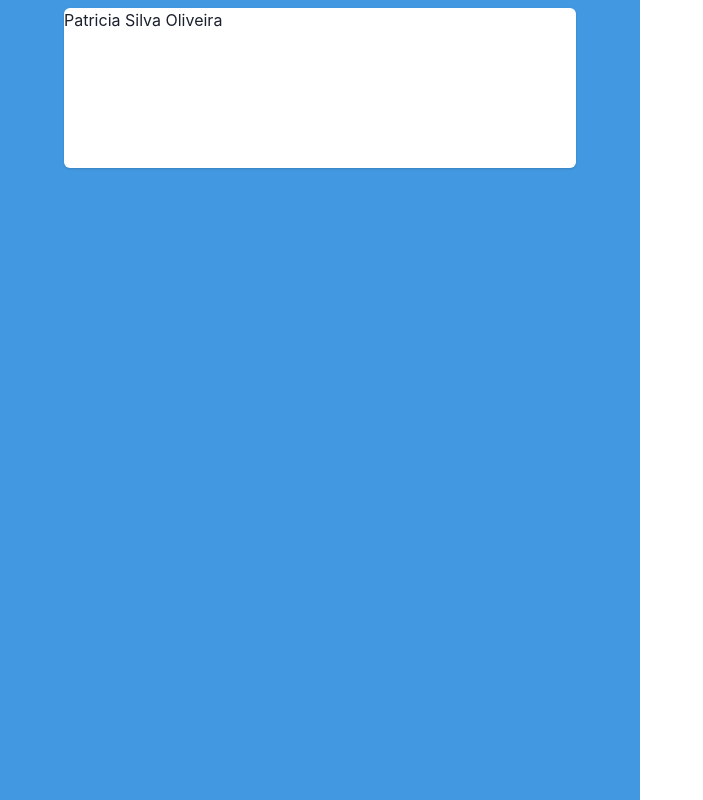
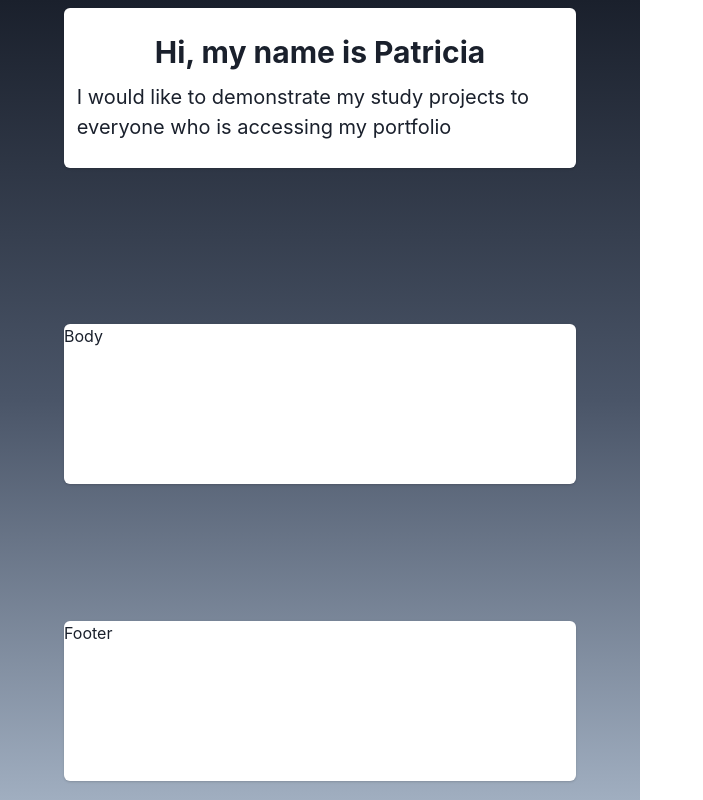
Before and after one commit to olliso17/Myportifolio, a Next.js app: page / in a window 1280 px wide. Shown: the whole page, without its empty margins (0-703 px from the left). Built offline with nearby package versions, Linux system fonts and the light colour scheme; no server answers.

Commit message:
feat(colors): update colors body

```diff
--- a/components/box/box_context.tsx
+++ b/components/box/box_context.tsx
@@ -41,7 +41,7 @@ export const BoxContext = () => {
   var count = 1;
   return (
     <Flex
-      bg="pink.400"
+      bg="gray.900"
       color="black"
       maxW={"100%"}
       direction={"column"}
--- a/components/box/box_introdution.tsx
+++ b/components/box/box_introdution.tsx
@@ -1,9 +1,14 @@
-import { Box, Card, Flex, Text } from "@chakra-ui/react";
+import { Box, Card, Center, Flex, Text } from "@chakra-ui/react";
+import { Children, ReactNode } from "react";
 
-export const BoxIntrodution = () => {
+type BoxProps = {
+  children: ReactNode;
+};
+
+export const BoxIntrodution = ({ children }: BoxProps) => {
   return (
     <Flex
-      bg="blue.400"
+      bgGradient="linear(to-b, gray.800, gray.600, gray.400)"
       color="black"
       minH={"100%"}
       maxW={"100%"}
@@ -22,21 +27,7 @@ export const BoxIntrodution = () => {
       bottom={{ base: 0, lg: 0, xl: 0 }}
       left={{ base: 0, lg: 0, xl: 0 }}
     >
-      <Card
-        width={{
-          base: "100vw",
-          lg: "40vw",
-          xl: "40vw",
-        }}
-        height={{
-          base: "10vh",
-          lg: "20vh",
-          xl: "20vh",
-        }}
-        margin={"1vh"}
-      >
-        <Text>Patricia Silva Oliveira</Text>
-      </Card>
+      {children}
     </Flex>
   );
 };
--- /dev/null
+++ b/components/card/card_body.tsx
@@ -0,0 +1,28 @@
+import { Card, Center, Text } from "@chakra-ui/react";
+import { ReactNode } from "react";
+
+type ContainerProps = {
+  children: ReactNode;
+};
+
+export const CardBody = () => {
+  return (
+    <Center>
+      <Card
+        width={{
+          base: "100vw",
+          lg: "40vw",
+          xl: "40vw",
+        }}
+        height={{
+          base: "10vh",
+          lg: "20vh",
+          xl: "20vh",
+        }}
+        margin={"1vh"}
+      >
+        <Text>Body</Text>
+      </Card>
+    </Center>
+  );
+};
--- /dev/null
+++ b/components/card/card_footer.tsx
@@ -0,0 +1,26 @@
+import { Card, Center, Text } from "@chakra-ui/react";
+import { ReactNode } from "react";
+
+type ContainerProps = {
+  children: ReactNode;
+};
+
+export const CardFooter = () => {
+  return (
+    <Card
+      width={{
+        base: "100vw",
+        lg: "40vw",
+        xl: "40vw",
+      }}
+      height={{
+        base: "10vh",
+        lg: "20vh",
+        xl: "20vh",
+      }}
+      marginTop={{ base: "5vh", lg: "15vh", xl: "15vh" }}
+    >
+      <Text>Footer</Text>
+    </Card>
+  );
+};
--- /dev/null
+++ b/components/card/card_header.tsx
@@ -0,0 +1,49 @@
+import { Box, Card, Heading, Text } from "@chakra-ui/react";
+import { ReactNode } from "react";
+
+type ContainerProps = {
+  children: ReactNode;
+};
+
+export const CardHeader = () => {
+  return (
+    <Card
+      width={{
+        base: "100vw",
+        lg: "40vw",
+        xl: "40vw",
+      }}
+      height={{
+        base: "12vh",
+        lg: "20vh",
+        xl: "20vh",
+      }}
+      marginTop={"1vh"}
+      marginBottom={{ base: "5vh", lg: "15vh", xl: "15vh" }}
+      display={"flex"}
+      flexDirection={"column"}
+      alignItems={"center"}
+      justifyContent={"center"}
+    >
+      <Heading
+        as="h1"
+        fontSize={{ base: "xl", lg: "3xl", xl: "3xl" }}
+        textAlign="center"
+        marginTop={"1vw"}
+        className="animated-title"
+      >
+        Hi, my name is Patricia
+      </Heading>
+      <Text
+        className="animated-text"
+        fontSize={{ base: "sm", lg: "lg", xl: "xl" }}
+        margin={"1vw"}
+      >
+        I would like to demonstrate my study projects to everyone who is
+        accessing my portfolio
+      </Text>
+
+      {/* <Text>Header</Text> */}
+    </Card>
+  );
+};
--- /dev/null
+++ b/components/card/index.tsx
@@ -0,0 +1,10 @@
+
+import { CardBody } from "./card_body";
+import { CardFooter } from "./card_footer";
+import { CardHeader } from "./card_header";
+
+export const Card = {
+  header: CardHeader,
+  body: CardBody,
+  footer: CardFooter,
+};
--- a/pages/index.tsx
+++ b/pages/index.tsx
@@ -1,15 +1,16 @@
 import { Box } from "../components/box";
+import { Card } from "../components/card";
 import { Container } from "../components/container";
 
 export default function Home() {
   return (
-    // <Container.page>
     <Container.body>
-      <Box.introducion />
+      <Box.introducion>
+        <Card.header />
+        <Card.body />
+        <Card.footer />
+      </Box.introducion>
       <Box.context />
     </Container.body>
-    //   {/*
-    //    */}
-    // </Container.page>
   );
 }
--- a/styles/global.css
+++ b/styles/global.css
@@ -2,7 +2,6 @@
    v2.0 | 20110126
    License: none (public domain)
 */
-
 
 html,
 body,
@@ -128,3 +127,35 @@ table {
   border-collapse: collapse;
   border-spacing: 0;
 }
+
+.animated-title {
+  animation: fadeInUp 2s ease-in-out;
+  opacity: 1;
+}
+
+@keyframes fadeInUp {
+  from {
+    opacity: 0;
+    transform: translateY(20px);
+  }
+  to {
+    opacity: 1;
+    transform: translateY(0);
+  }
+}
+
+.animated-text {
+  animation: fadeInUp1 4s ease-in-out;
+  opacity: 1;
+}
+
+@keyframes fadeInUp1 {
+  from {
+    opacity: 0;
+    transform: translateY(20px);
+  }
+  to {
+    opacity: 1;
+    transform: translateY(0);
+  }
+}
```
